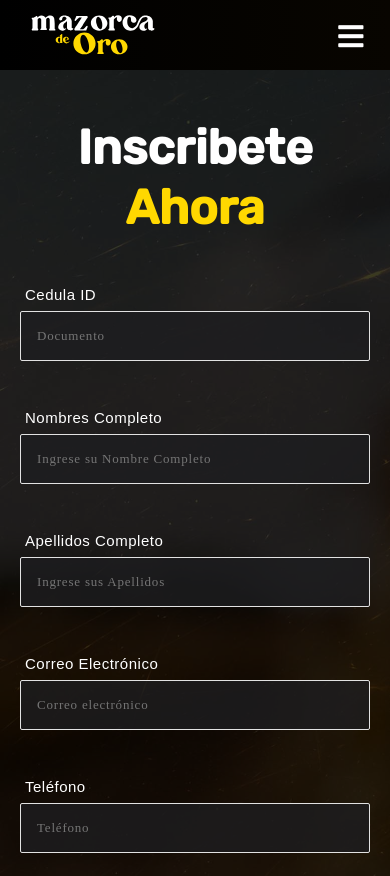
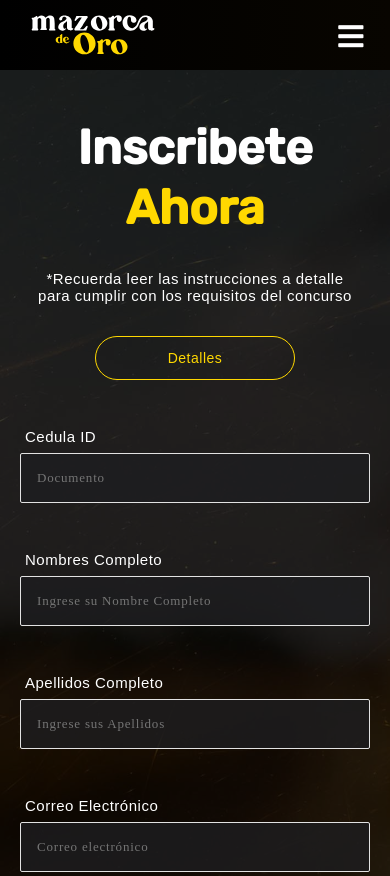
Before and after one commit to luisdavidwww/Mazorca-de-Oro, a React (Create React App) app: page /inscripcion in a window 390 px wide. Shown: the top 876 px of the page. Built offline with nearby package versions, Linux system fonts and the light colour scheme.

Commit message:
Actualización de btn detalles concurso

```diff
--- a/src/components/Home/HomeComponent.jsx
+++ b/src/components/Home/HomeComponent.jsx
@@ -1,4 +1,5 @@
 import React from 'react';
+import { Link } from 'react-router-dom';
 
 //componentes
 import Patrocinantes from "./Patrocinantes";
@@ -29,11 +30,11 @@ function HomeComponent() {
 
       {/* Boton de Acción */}
       <div className='header-btns'>
-        <a href='/inscripcion' className='btn-link'>
+        <Link to='/inscripcion' className='btn-link'>
           <div className='btn-Incripción-Home'
               >Participar
           </div>
-        </a>
+        </Link>
       </div>
 
       {/* Premio */}
--- a/src/components/Inscription/InscriptionForm.css
+++ b/src/components/Inscription/InscriptionForm.css
@@ -113,6 +113,73 @@
     transition: all .25s ease-in-out;
     color: rgb(255, 255, 255);
 }
+
+.consejo__text{
+  display: flex;
+  flex-direction: row;
+  text-align: center;
+  text-decoration: none;
+  font-family: 'Montserrat', sans-serif;
+  font-weight: 500;
+  font-size: 15px;
+  letter-spacing: 0.5px;
+  /*text-transform: uppercase;*/
+  padding-top: 0rem;
+  margin-top: 1rem;
+  margin-left: 5px;
+  margin-right: 5px;
+  transition: all .25s ease-in-out;
+  color: rgb(255, 255, 255);
+}
+
+.consejo__text__reco{
+  padding-top: 1rem;
+  margin-right: 1rem;
+}
+
+.consejo__text__Link{
+  display: flex;
+  text-align: center;
+  text-decoration: none;
+  text-decoration: none;
+  font-family: 'Montserrat', sans-serif;
+  font-weight: 700;
+  font-size: 14px;
+  letter-spacing: 0.5px;
+  /*text-transform: uppercase;*/
+  margin-top: 0rem;
+  padding: 0.8rem;
+  padding-left: 1.5rem;
+  padding-right: 1.5rem;
+  margin-left: 5px;
+  margin-right: 5px;
+  transition: all .4s ease-in-out;
+  color: #ffd800;
+  border: 1.9px solid #ffd800;
+  border-radius: 50px;
+}
+
+.consejo__text__Link:hover{
+  transition: all .4s ease-in-out;
+  font-weight: 700;
+  color: #181818;
+  background-color:#ffd800; ;
+  border: 1.9px solid #ffd800;
+  border-radius: 50px;
+}
+
+.consejo__text__Link:focus{
+  transition: all .4s ease-in-out;
+  font-weight: 700;
+  color: #181818;
+  background-color:#ffd800; ;
+  border: 1.9px solid #ffd800;
+  border-radius: 50px;
+}
+
+
+
+
 
 
 .Input__Form{
@@ -371,4 +438,44 @@
   }
 
 
+
+  .consejo__text{
+    display: flex;
+    flex-direction: column;
+    justify-content: center;
+    align-items: center;
   }
+
+  .consejo__text__reco{
+    padding-top: 1rem;
+    margin-right: 0rem;
+    padding-right: 2rem;
+    padding-left: 2rem;
+  }
+
+  .consejo__text__Link{
+    display: flex;
+    justify-content: center;
+    align-items: center;
+    text-align: center;
+    text-decoration: none;
+    text-decoration: none;
+    font-family: 'Montserrat', sans-serif;
+    font-weight: 500;
+    font-size: 14px;
+    letter-spacing: 0.5px;
+    /*text-transform: uppercase;*/
+    margin-top: 2rem;
+    padding: 0.8rem;
+    padding-left: 1.5rem;
+    padding-right: 1.5rem;
+    margin-left: 5px;
+    margin-right: 5px;
+    transition: all .25s ease-in-out;
+    color: #ffd800;
+    border: 1.9px solid #ffd800;
+    border-radius: 50px;
+    width: 150px;
+  }
+
+  }
--- a/src/components/Inscription/InscriptionForm.jsx
+++ b/src/components/Inscription/InscriptionForm.jsx
@@ -1,5 +1,6 @@
 import React, { useState, useEffect } from 'react';
 import { useForm } from '../../hooks/useForm.tsx';
+import { Link } from 'react-router-dom';
 
 //Componentes
 import DropdownOptions from './Dropdown/DropdownOptions.jsx';
@@ -117,6 +118,10 @@ function InscriptionForm() {
           Inscribete <span style={{ color: '#ffd800' }}>Ahora</span>
         </h1>
 
+        <div className='consejo__text'>
+          <div className='consejo__text__reco'>*Recuerda leer las instrucciones a detalle para cumplir con los requisitos del concurso</div>
+          <Link to='/detalles' className='consejo__text__Link'>Detalles</Link>
+        </div>
         <div>
           {/* Cedula */}
           <div className='Container__Label-Email'>
--- a/src/components/common/Navbar/Navbar.jsx
+++ b/src/components/common/Navbar/Navbar.jsx
@@ -60,13 +60,13 @@ function Navbar() {
     <>
       <nav className='navbar'>
         {/* Logo Mazorca de Oro */}
-        <a href='/' className='navbar-logo' onClick={closeMobileMenu}>
+        <Link to='/' className='navbar-logo' onClick={closeMobileMenu}>
         {
           MazorcaOro != null ?
             (<img src={ MazorcaOro } width={"140px"} height={"48px"} alt="Casagri" />
                ):null
         }
-        </a>
+        </Link>
 
         {/* Icono Menu Version Movil */}
         <div className='menu-icon' onClick={handleClick}>
@@ -101,13 +101,13 @@ function Navbar() {
           </li>
           {/* Detalles */}
           <li className='nav-item'>
-            <a
-              href="/detalles"
+            <Link
+              to="/detalles"
               className='nav-links'
               onClick={closeMobileMenu}
             >
               Detalles
-            </a>
+            </Link>
           </li>
           {/* Participa Ahora */}
           <li className='nav-item'>
```
